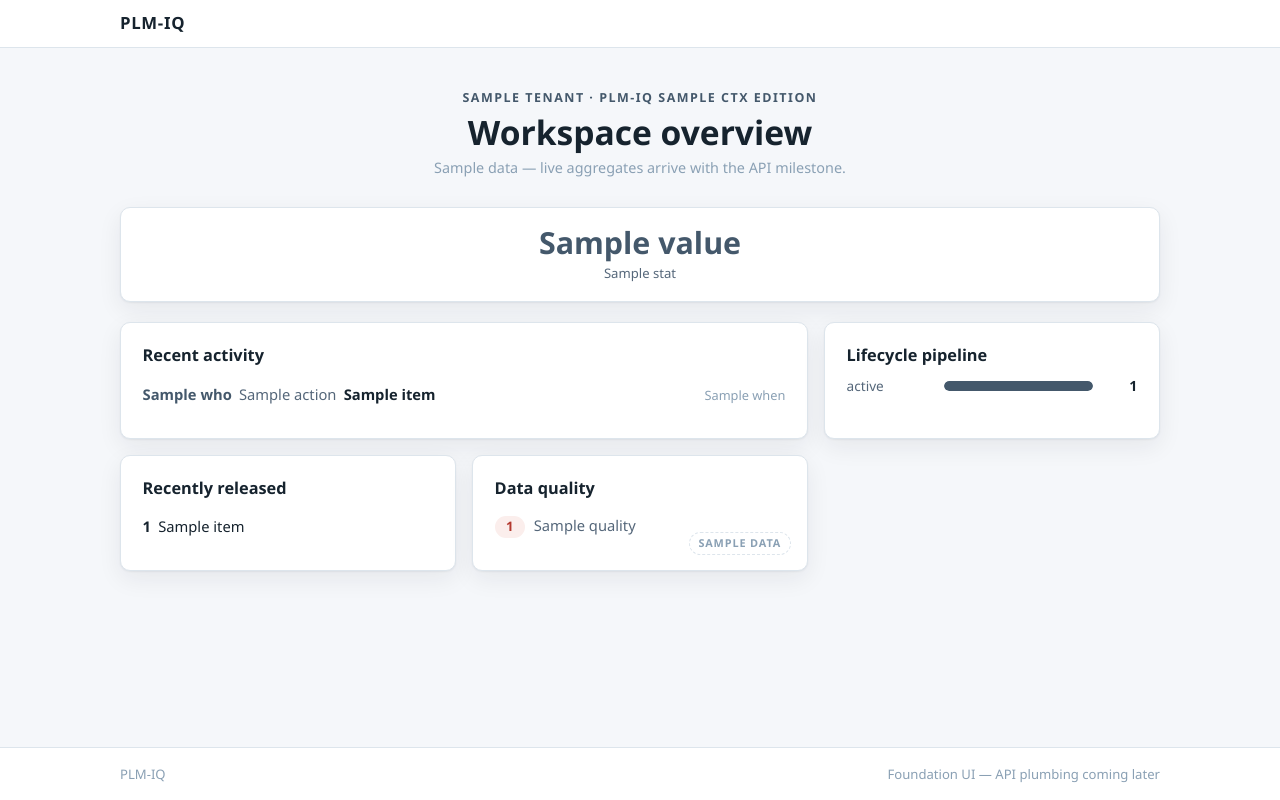
After one commit to rkmolugu-gh/plm-iq, a FastAPI app: template backend/gateway/templates/dashboard.html in a window 1280 px wide. The commit adds this page. Run offline with FastAPI, Linux system fonts and the light colour scheme; the template is opened without the code that fills it: most values are stand-ins (such as "Sample title", 1, 10 or a date in 2020).

Commit message:
dashboard

```diff
--- a/backend/gateway/routers/pages.py
+++ b/backend/gateway/routers/pages.py
@@ -16,11 +16,11 @@ from pathlib import Path
 from typing import Any
 
 from fastapi import APIRouter, Request
-from fastapi.responses import HTMLResponse
+from fastapi.responses import HTMLResponse, RedirectResponse
 from fastapi.templating import Jinja2Templates
 from jinja2 import ChoiceLoader, FileSystemLoader
 
-from .. import resolver
+from .. import dummy_data, resolver
 from ..resolver import EDITIONS
 
 router = APIRouter(include_in_schema=False)
@@ -82,6 +82,26 @@ def signin(request: Request) -> HTMLResponse:
     return _render_not_found(request, path="/signin")
 
 
+@router.post("/signin")
+def signin_submit(request: Request) -> RedirectResponse:
+    """Sign-in bypass: any credentials open the sample workspace dashboard."""
+    ctx = resolver.resolve_host(request.headers.get("host"))
+    target = "/dashboard" if ctx.valid else "/"
+    return RedirectResponse(target, status_code=303)
+
+
+@router.get("/dashboard", response_class=HTMLResponse)
+def dashboard(request: Request) -> HTMLResponse:
+    context = _base_context(request)
+    ctx = context["ctx"]
+    if ctx.valid:
+        context.update(dash=dummy_data.DASHBOARD)
+        return _templates_for(ctx).TemplateResponse(request, "dashboard.html", context)
+    if not ctx.matched_pattern:
+        return _render_default(request)
+    return _render_not_found(request, path="/dashboard")
+
+
 @router.get("/{rest:path}", response_class=HTMLResponse)
 def any_page(request: Request, rest: str) -> HTMLResponse:
     context = _base_context(request)
--- a/backend/gateway/static/style.css
+++ b/backend/gateway/static/style.css
@@ -379,6 +379,134 @@ code {
   padding-top: 0.9rem;
 }
 
+/* ── Dashboard ──────────────────────────────────────────────────────────── */
+
+.dash-head { text-align: center; margin-bottom: 1.75rem; }
+
+.dash-title { font-size: clamp(1.5rem, 3.5vw, 2.1rem); }
+
+.dash-note { margin-top: 0.4rem; font-size: 0.9rem; color: var(--ink-faint); }
+
+.stat-grid {
+  display: grid;
+  grid-template-columns: repeat(auto-fit, minmax(160px, 1fr));
+  gap: 1rem;
+  margin-bottom: 1.25rem;
+}
+
+.stat-card {
+  background: var(--surface);
+  border: 1px solid var(--line);
+  border-radius: var(--radius);
+  box-shadow: var(--shadow);
+  padding: 1.1rem 1.25rem;
+  text-align: center;
+}
+
+.stat-num {
+  margin: 0;
+  font-size: 1.9rem;
+  font-weight: 700;
+  color: var(--accent);
+  line-height: 1.15;
+}
+
+.stat-label {
+  margin: 0.15rem 0 0;
+  color: var(--ink-soft);
+  font-size: 0.82rem;
+}
+
+.dash-grid {
+  display: grid;
+  grid-template-columns: repeat(auto-fit, minmax(300px, 1fr));
+  gap: 1rem;
+}
+
+.span-2 { grid-column: span 2; }
+
+@media (max-width: 720px) {
+  .span-2 { grid-column: auto; }
+}
+
+.feed-list {
+  list-style: none;
+  margin: 0;
+  padding: 0;
+}
+
+.feed-list li {
+  display: flex;
+  flex-wrap: wrap;
+  gap: 0.45rem;
+  align-items: baseline;
+  padding: 0.5rem 0;
+  border-bottom: 1px dashed var(--line);
+  font-size: 0.92rem;
+}
+
+.feed-list li:last-child { border-bottom: none; }
+
+.feed-who { font-weight: 600; color: var(--accent); }
+
+.feed-action { color: var(--ink-soft); }
+
+.feed-item { font-weight: 600; }
+
+.feed-when { margin-left: auto; color: var(--ink-faint); font-size: 0.8rem; }
+
+.bar-row {
+  display: grid;
+  grid-template-columns: 5.5rem 1fr 2.2rem;
+  align-items: center;
+  gap: 0.6rem;
+  margin-bottom: 0.7rem;
+}
+
+.bar-label { font-size: 0.85rem; color: var(--ink-soft); }
+
+.bar-track {
+  height: 10px;
+  background: var(--accent-soft);
+  border-radius: 999px;
+  overflow: hidden;
+}
+
+.bar-fill {
+  display: block;
+  height: 100%;
+  background: var(--accent);
+  border-radius: 999px;
+}
+
+.bar-num { text-align: right; font-weight: 600; font-size: 0.88rem; }
+
+.quality-list {
+  list-style: none;
+  margin: 0;
+  padding: 0;
+}
+
+.quality-list li {
+  display: flex;
+  gap: 0.55rem;
+  align-items: baseline;
+  padding: 0.45rem 0;
+  color: var(--ink-soft);
+  font-size: 0.92rem;
+}
+
+.quality-count {
+  min-width: 1.9rem;
+  text-align: center;
+  font-weight: 700;
+  color: var(--danger);
+  background: #fbeeec;
+  border-radius: 999px;
+  font-size: 0.82rem;
+  padding: 0.05rem 0.3rem;
+}
+
 /* ── Not-found page ─────────────────────────────────────────────────────── */
 
 .nf {
--- a/backend/gateway/templates/base.html
+++ b/backend/gateway/templates/base.html
@@ -1,5 +1,6 @@
 {% set l_brand = links.brand if links and links.brand else '/' %}
 {% set l_signin = links.signin if links and links.signin else '/signin' %}
+{% set l_dash = links.dashboard if links and links.dashboard else '/dashboard' %}
 {% set l_css = links.css if links and links.css else '/static/style.css' %}
 <!doctype html>
 <html lang="en">
--- /dev/null
+++ b/backend/gateway/templates/dashboard.html
@@ -0,0 +1,64 @@
+{% extends "base.html" %}
+{% block title %}Dashboard · {{ ctx.tenant }}{% endblock %}
+{% block content %}
+<section class="dash-head">
+  <p class="hero-eyebrow">{{ ctx.tenant }} · PLM-IQ {{ ctx.edition_label }} Edition</p>
+  <h1 class="hero-title dash-title">Workspace overview</h1>
+  <p class="hero-sub dash-note">Sample data &mdash; live aggregates arrive with the API milestone.</p>
+</section>
+
+<section class="stat-grid">
+  {% for label, value in dash.stats %}
+  <article class="stat-card">
+    <p class="stat-num">{{ value }}</p>
+    <p class="stat-label">{{ label }}</p>
+  </article>
+  {% endfor %}
+</section>
+
+<section class="dash-grid">
+  <article class="module-card span-2">
+    <h2>Recent activity</h2>
+    <ul class="feed-list">
+      {% for entry in dash.activity %}
+      <li>
+        <span class="feed-who">{{ entry.who }}</span>
+        <span class="feed-action">{{ entry.action }}</span>
+        <span class="feed-item">{{ entry.item }}</span>
+        <span class="feed-when">{{ entry.when }}</span>
+      </li>
+      {% endfor %}
+    </ul>
+  </article>
+
+  <article class="module-card">
+    <h2>Lifecycle pipeline</h2>
+    {% for state, count, pct in dash.pipeline %}
+    <div class="bar-row">
+      <span class="bar-label">{{ state }}</span>
+      <span class="bar-track"><span class="bar-fill" style="width: {{ pct }}%;"></span></span>
+      <span class="bar-num">{{ count }}</span>
+    </div>
+    {% endfor %}
+  </article>
+
+  <article class="module-card">
+    <h2>Recently released</h2>
+    <ul class="feed-list">
+      {% for item in dash.released %}
+      <li><span class="feed-item">{{ item.number }}</span> {{ item.name }}</li>
+      {% endfor %}
+    </ul>
+  </article>
+
+  <article class="module-card">
+    <h2>Data quality</h2>
+    <ul class="quality-list">
+      {% for label, count in dash.quality %}
+      <li><span class="quality-count">{{ count }}</span> {{ label }}</li>
+      {% endfor %}
+    </ul>
+    <span class="module-tag">sample data</span>
+  </article>
+</section>
+{% endblock %}
--- a/backend/gateway/templates/home.html
+++ b/backend/gateway/templates/home.html
@@ -9,7 +9,7 @@
     changes, and traceability will live here &mdash; connected as one graph.
   </p>
   <div class="hero-actions">
-    <a class="btn btn-primary" href="{{ l_signin }}">Sign in</a>
+    <a class="btn btn-primary" href="{{ l_dash }}">Sign in</a>
   </div>
 </section>
 
--- a/setup/docker/docker-compose.prod.yml
+++ b/setup/docker/docker-compose.prod.yml
@@ -40,6 +40,8 @@ services:
       TENANT_REQUIRE_SUBDOMAIN: ${TENANT_REQUIRE_SUBDOMAIN:-true}
     expose:
       - "8000"
+    ports:
+      - "${GATEWAY_PORT:-8080}:8000"
     volumes:
       - plm_data:/app/data
     depends_on:
```
Also changed, not shown: backend/gateway/build_static.py (+23 -8 lines), backend/gateway/dummy_data.py (added, +33 -0 lines), backend/gateway/resolver.py (+9 -13 lines), backend/gateway/settings.py (added, +54 -0 lines), backend/gateway/templates/signin.html (+2 -6 lines), backend/tests/gateway/test_gateway_pages.py (+31 -1 lines), README.md (added), docs/README.md (deleted), 2 other files.
